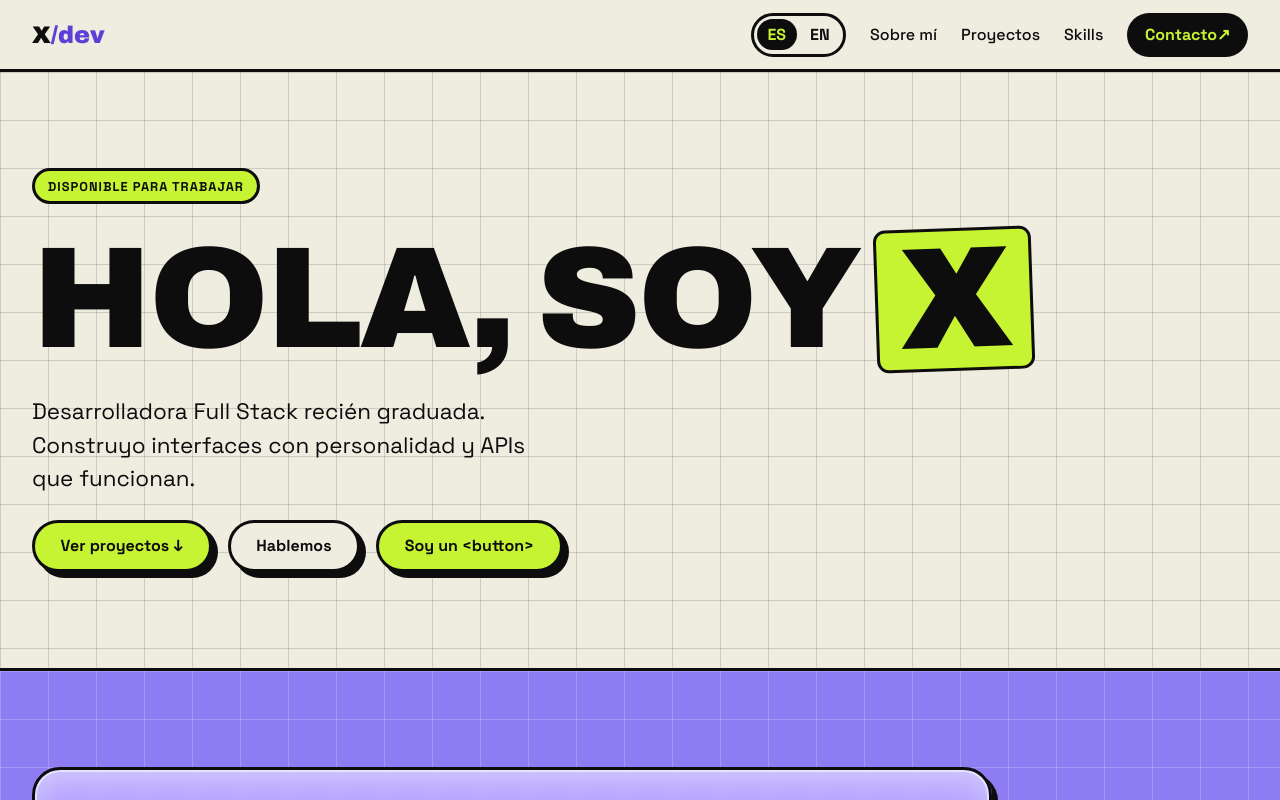
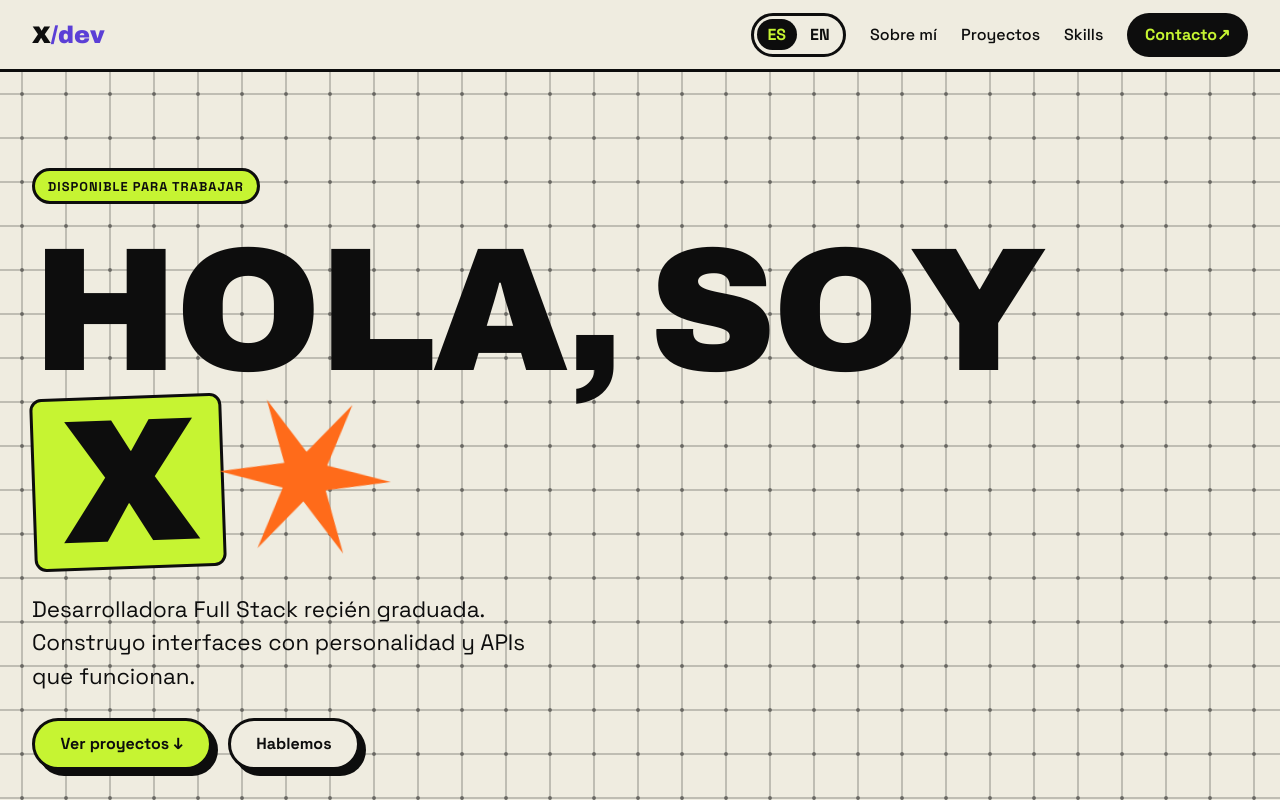
Before and after one commit to atapiamallea/portfolio, a React (Vite) app: page / in a window 1280 px wide. Shown: the top 800 px of the page. Built offline with nearby package versions, Linux system fonts and the light colour scheme.

Commit message:
refactor: replace showcase intro with the Hero section

```diff
--- a/src/app/App.module.scss
+++ b/src/app/App.module.scss
@@ -1,29 +1,6 @@
 // Estilos del escaparate temporal. Desaparecen junto con él al montar las secciones reales.
 
 @use '@/shared/styles/mixins' as *;
-
-// ---------- inicio ----------
-.hero {
-  display: flex;
-  flex-direction: column;
-  gap: 1.5rem;
-  align-items: flex-start;
-}
-
-.heroTitle {
-  font-size: clamp(3rem, 12vw, 9rem);
-}
-
-.heroSubtitle {
-  max-width: 32rem;
-  font-size: clamp(1.05rem, 2vw, 1.4rem);
-}
-
-.buttonRow {
-  display: flex;
-  flex-wrap: wrap;
-  gap: 1rem;
-}
 
 // ---------- sobre mí ----------
 .aboutPanel {
--- a/src/app/App.tsx
+++ b/src/app/App.tsx
@@ -1,3 +1,4 @@
+import { Hero } from '@/features/hero'
 import { SECTION_IDS } from '@/shared/config/sections'
 import { useTranslation } from '@/shared/i18n'
 import {
@@ -7,44 +8,21 @@ import {
   HighlightedText,
   Section,
   SectionHeader,
-  SectionLabel,
   Tag,
 } from '@/shared/ui'
 import styles from './App.module.scss'
 
-function logButtonClick() {
-  console.log('Button sin href: se renderiza como <button>')
-}
-
-// Escaparate temporal del sistema de diseño: cada componente en el sitio donde se usará.
-// Los textos de las secciones salen del diccionario; las notas de prueba no se traducen.
-// AppLayout pone alrededor la navbar, <main> y el footer. Cada sección se sustituye
-// por la real a partir de la Fase 4.
+// Página principal. El Hero ya es la sección real (Fase 4); el resto sigue siendo el
+// escaparate temporal del sistema de diseño y se sustituye sección a sección en las
+// Fases 6 a 9. AppLayout pone alrededor la navbar, <main> y el footer.
 export function App() {
   const { dictionary } = useTranslation()
-  const { hero, about, projects, skills, contact } = dictionary
-  const contactHref = `#${SECTION_IDS.contact}`
-  const projectsHref = `#${SECTION_IDS.projects}`
+  const { about, projects, skills, contact } = dictionary
   const heroHref = `#${SECTION_IDS.hero}`
 
   return (
     <>
-      <Section id={SECTION_IDS.hero} titleId="inicio-title" accent="paper">
-        <div className={styles.hero}>
-          <SectionLabel>{hero.availability}</SectionLabel>
-          <h1 id="inicio-title" className={styles.heroTitle}>
-            <HighlightedText text={hero.title} />
-          </h1>
-          <p className={styles.heroSubtitle}>{hero.subtitle}</p>
-          <div className={styles.buttonRow}>
-            <Button href={projectsHref}>{hero.primaryAction}</Button>
-            <Button href={contactHref} variant="secondary">
-              {hero.secondaryAction}
-            </Button>
-            <Button onClick={logButtonClick}>Soy un &lt;button&gt;</Button>
-          </div>
-        </div>
-      </Section>
+      <Hero />
 
       <Section id={SECTION_IDS.about} titleId="sobre-mi-title" accent="violet">
         <GlassPanel padding="lg" className={styles.aboutPanel}>
```
